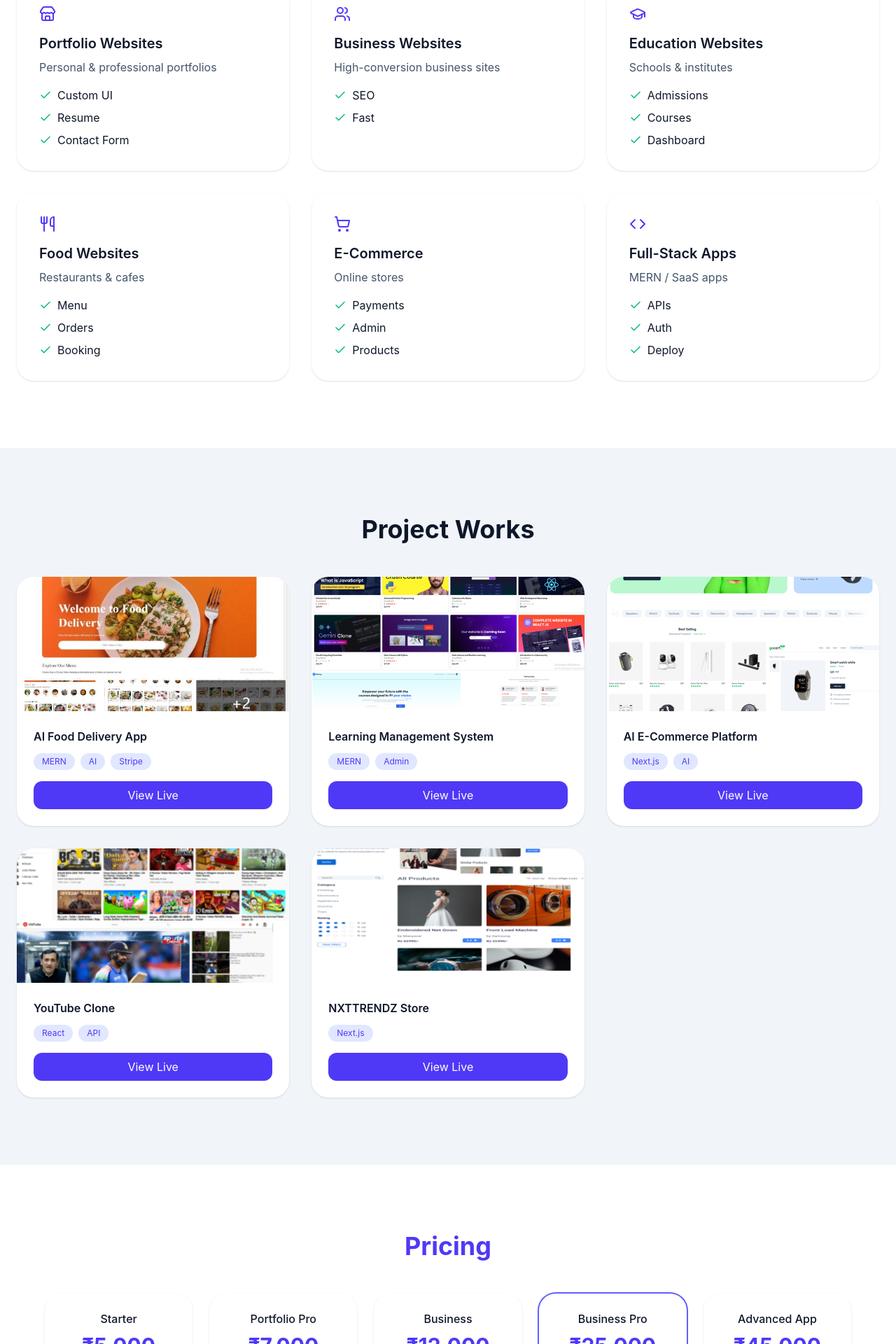
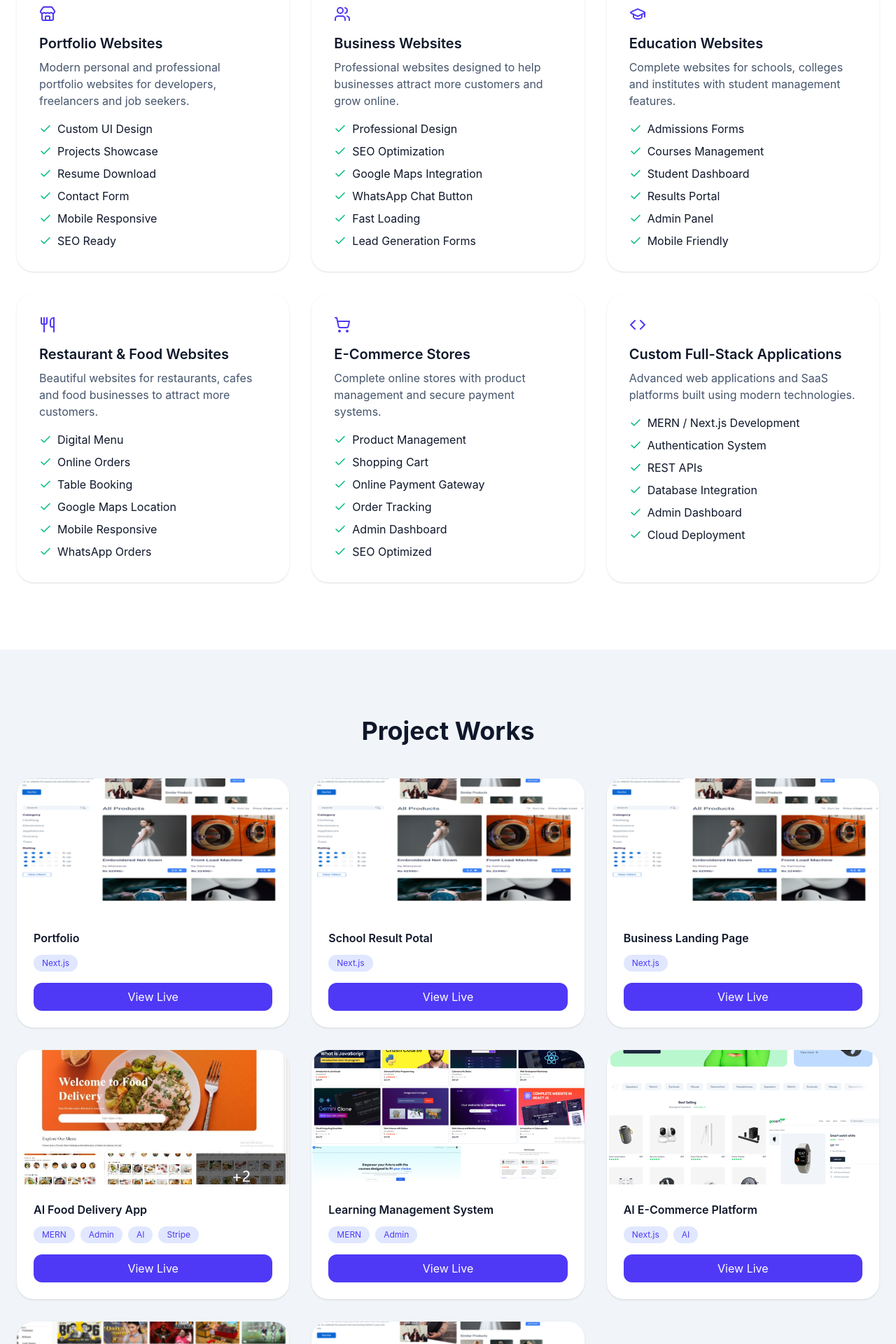
Before and after one commit to MohammedKhan-star/services-site, a Next.js app: page / in a window 1280 px wide. Shown: the part 1420-3340 px from the top of the page at 70% size. Built offline with nearby package versions, Linux system fonts and the light colour scheme.

Commit message:
Enhance services, pricing, and domain details
Updated service offerings with detailed descriptions and features. Modified pricing structure and added new domain options.

```diff
--- a/src/app/page.tsx
+++ b/src/app/page.tsx
@@ -102,36 +102,235 @@ const roles = [
 ];
 
 const SERVICES = [
-  { title: "Portfolio Websites", icon: <Store />, desc: "Personal & professional portfolios", points: ["Custom UI", "Resume", "Contact Form"] },
-  { title: "Business Websites", icon: <Users />, desc: "High-conversion business sites", points: ["SEO", "Fast"] },
-  { title: "Education Websites", icon: <GraduationCap />, desc: "Schools & institutes", points: ["Admissions", "Courses", "Dashboard"] },
-  { title: "Food Websites", icon: <Utensils />, desc: "Restaurants & cafes", points: ["Menu", "Orders", "Booking"] },
-  { title: "E-Commerce", icon: <ShoppingCart />, desc: "Online stores", points: ["Payments", "Admin", "Products"] },
-  { title: "Full-Stack Apps", icon: <Code />, desc: "MERN / SaaS apps", points: ["APIs", "Auth", "Deploy"] },
+  {
+    title: "Portfolio Websites",
+    icon: <Store />,
+    desc: "Modern personal and professional portfolio websites for developers, freelancers and job seekers.",
+    points: [
+      "Custom UI Design",
+      "Projects Showcase",
+      "Resume Download",
+      "Contact Form",
+      "Mobile Responsive",
+      "SEO Ready"
+    ]
+  },
+
+  {
+    title: "Business Websites",
+    icon: <Users />,
+    desc: "Professional websites designed to help businesses attract more customers and grow online.",
+    points: [
+      "Professional Design",
+      "SEO Optimization",
+      "Google Maps Integration",
+      "WhatsApp Chat Button",
+      "Fast Loading",
+      "Lead Generation Forms"
+    ]
+  },
+
+  {
+    title: "Education Websites",
+    icon: <GraduationCap />,
+    desc: "Complete websites for schools, colleges and institutes with student management features.",
+    points: [
+      "Admissions Forms",
+      "Courses Management",
+      "Student Dashboard",
+      "Results Portal",
+      "Admin Panel",
+      "Mobile Friendly"
+    ]
+  },
+
+  {
+    title: "Restaurant & Food Websites",
+    icon: <Utensils />,
+    desc: "Beautiful websites for restaurants, cafes and food businesses to attract more customers.",
+    points: [
+      "Digital Menu",
+      "Online Orders",
+      "Table Booking",
+      "Google Maps Location",
+      "Mobile Responsive",
+      "WhatsApp Orders"
+    ]
+  },
+
+  {
+    title: "E-Commerce Stores",
+    icon: <ShoppingCart />,
+    desc: "Complete online stores with product management and secure payment systems.",
+    points: [
+      "Product Management",
+      "Shopping Cart",
+      "Online Payment Gateway",
+      "Order Tracking",
+      "Admin Dashboard",
+      "SEO Optimized"
+    ]
+  },
+
+  {
+    title: "Custom Full-Stack Applications",
+    icon: <Code />,
+    desc: "Advanced web applications and SaaS platforms built using modern technologies.",
+    points: [
+      "MERN / Next.js Development",
+      "Authentication System",
+      "REST APIs",
+      "Database Integration",
+      "Admin Dashboard",
+      "Cloud Deployment"
+    ]
+  }
 ];
 
 const PROJECTS = [
-  { title: "AI Food Delivery App", image: "/projects/food.png", live: "https://food-delivery-app-zomoto.vercel.app/", tech: ["MERN", "AI", "Stripe"] },
+  { title: "Portfolio", image: "/projects/ecommerce.png", live: "https://mohammedkhan.dev/", tech: ["Next.js"] },
+  { title: "School Result Potal", image: "/projects/ecommerce.png", live: "https://tssscpreresult.vercel.app/", tech: ["Next.js"] },
+  { title: "Business Landing Page", image: "/projects/ecommerce.png", live: "https://projectworkstudio.mohammedkhan.dev/", tech: ["Next.js"] },
+  { title: "AI Food Delivery App", image: "/projects/food.png", live: "https://food-delivery-app-zomoto.vercel.app/", tech: ["MERN","Admin", "AI", "Stripe"] },
   { title: "Learning Management System", image: "/projects/LMS5.png", live: "https://lms-sandy-six.vercel.app/", tech: ["MERN", "Admin"] },
   { title: "AI E-Commerce Platform", image: "/projects/AI Ecommerce25.png", live: "https://gocart-xqlp.vercel.app/", tech: ["Next.js", "AI"] },
   { title: "YouTube Clone", image: "/projects/Youtubeclone1.png", live: "https://youtube-clone-4-glwf.onrender.com/", tech: ["React", "API"] },
-  { title: "NXTTRENDZ Store", image: "/projects/ecommerce.png", live: "https://khannxttreandz.ccbp.tech/", tech: ["Next.js"] },
+  { title: "NXTTRENDZ Store", image: "/projects/ecommerce.png", live: "https://khannxttreandz.ccbp.tech/", tech: ["React"] },
 ];
 
 const PRICING = [
-  { name: "Starter", price: "₹5,000" },
-  { name: "Portfolio Pro", price: "₹7,000" },
-  { name: "Business", price: "₹12,000" },
-  { name: "Business Pro", price: "₹25,000", popular: true },
-  { name: "Advanced App", price: "₹45,000" },
+  {
+    name: "Basic Website",
+    marketPrice: "₹5,000",
+    price: "₹999",
+    save: "Save ₹4,001",
+    description: "Simple one-page website for small businesses. (Domain & hosting not included)",
+    features: [
+      "1 Page Website",
+      "Mobile Responsive Design",
+      "Basic SEO Setup",
+      "Contact Form",
+      "Fast Loading",
+      "1 Revision Support"
+    ]
+  },
+
+  {
+    name: "Portfolio Website",
+    marketPrice: "₹8,000",
+    price: "₹1,500",
+    save: "Save ₹6,500",
+    description: "Professional portfolio website to showcase your skills and projects. (Domain & hosting not included)",
+    features: [
+      "3 Pages Website",
+      "Modern UI Design",
+      "Mobile Responsive",
+      "Projects Showcase",
+      "Contact Form",
+      "Social Media Links"
+    ]
+  },
+
+  {
+    name: "Portfolio Pro",
+    marketPrice: "₹15,000",
+    price: "₹3,000",
+    save: "Save ₹12,000",
+    description: "Advanced portfolio with animations and premium UI design. (Domain & hosting not included)",
+    features: [
+      "5+ Pages",
+      "Custom Design",
+      "Animations",
+      "SEO Optimized",
+      "Fast Performance",
+      "Google Analytics Setup",
+      "2 Weeks Support"
+    ]
+  },
+
+  {
+    name: "Business Landing Page Pro",
+    marketPrice: "₹25,000",
+    price: "₹12,000",
+    save: "Save ₹13,000",
+    description: "High-conversion landing page for businesses to generate leads. (Domain & hosting not included)",
+    features: [
+      "Professional Landing Page",
+      "Lead Capture Forms",
+      "Google Maps Integration",
+      "WhatsApp Chat Button",
+      "SEO Setup",
+      "Speed Optimization",
+      "1 Month Support"
+    ]
+  },
+
+  {
+    name: "E-Commerce Pro",
+    marketPrice: "₹60,000",
+    price: "₹25,000",
+    save: "Save ₹35,000",
+    popular: true,
+    description: "Complete online store with payment gateway and product management. (Domain & hosting not included)",
+    features: [
+      "Product Management",
+      "Shopping Cart",
+      "Online Payment Gateway",
+      "Admin Dashboard",
+      "Order Management",
+      "Mobile Responsive",
+      "Basic SEO Setup"
+    ]
+  },
+
+  {
+    name: "Advanced Full Stack Web Application",
+    marketPrice: "₹1,20,000",
+    price: "₹45,000",
+    save: "Save ₹75,000",
+    description: "Custom web applications or SaaS platforms built with modern technologies. (Domain & hosting not included)",
+    features: [
+      "Full Stack Development",
+      "Authentication System",
+      "Database Integration",
+      "Admin Dashboard",
+      "API Development",
+      "Cloud Deployment",
+      "2 Months Support"
+    ]
+  }
 ];
-
 const DOMAINS = [
-  { name: ".com", price: "₹999 / year" },
-  { name: ".in", price: "₹699 / year" },
-  { name: ".dev", price: "₹3,499 / year" },
-  { name: ".tech", price: "₹2,999 / year" },
-  { name: ".store", price: "₹2,499 / year" },
+  {
+    name: ".com",
+    price: "₹899 / year",
+    description: "Most popular global domain for businesses and startups."
+  },
+  {
+    name: ".in",
+    price: "₹699 / year",
+    description: "Best for businesses targeting customers in India."
+  },
+  {
+    name: ".dev",
+    price: "₹3,499 / year",
+    description: "Perfect for developers and tech portfolios."
+  },
+  {
+    name: ".tech",
+    price: "₹2,999 / year",
+    description: "Modern domain used by technology startups."
+  },
+  {
+    name: ".store",
+    price: "₹2,499 / year",
+    description: "Best for e-commerce websites and online shops."
+  },
+  {
+    name: ".online",
+    price: "₹1,999 / year",
+    description: "Good for digital businesses and personal brands."
+  }
 ];
 
 /* ================= PAGE ================= */
```
